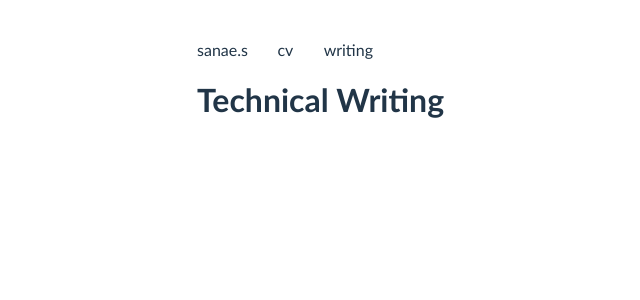
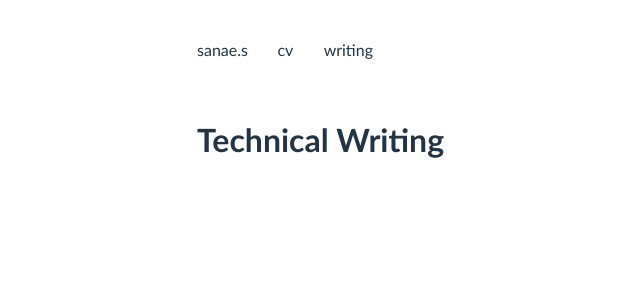
Before and after one commit to Pokasana/intro-page, a React (Vite) app: page /writing in a window 1280 px wide. Shown: the top 300 px of the page, without its empty margins (151-791 px from the left). Built offline with nearby package versions, Linux system fonts and the light colour scheme.

Commit message:
style Blog.jsx by adding py-10

```diff
--- a/src/features/writing/Blog.jsx
+++ b/src/features/writing/Blog.jsx
@@ -2,7 +2,7 @@ import React from 'react';
 
 function Blog() {
   return (
-    <div>
+    <div className="py-10">
       <h1>
         Technical Writing
       </h1>
```
